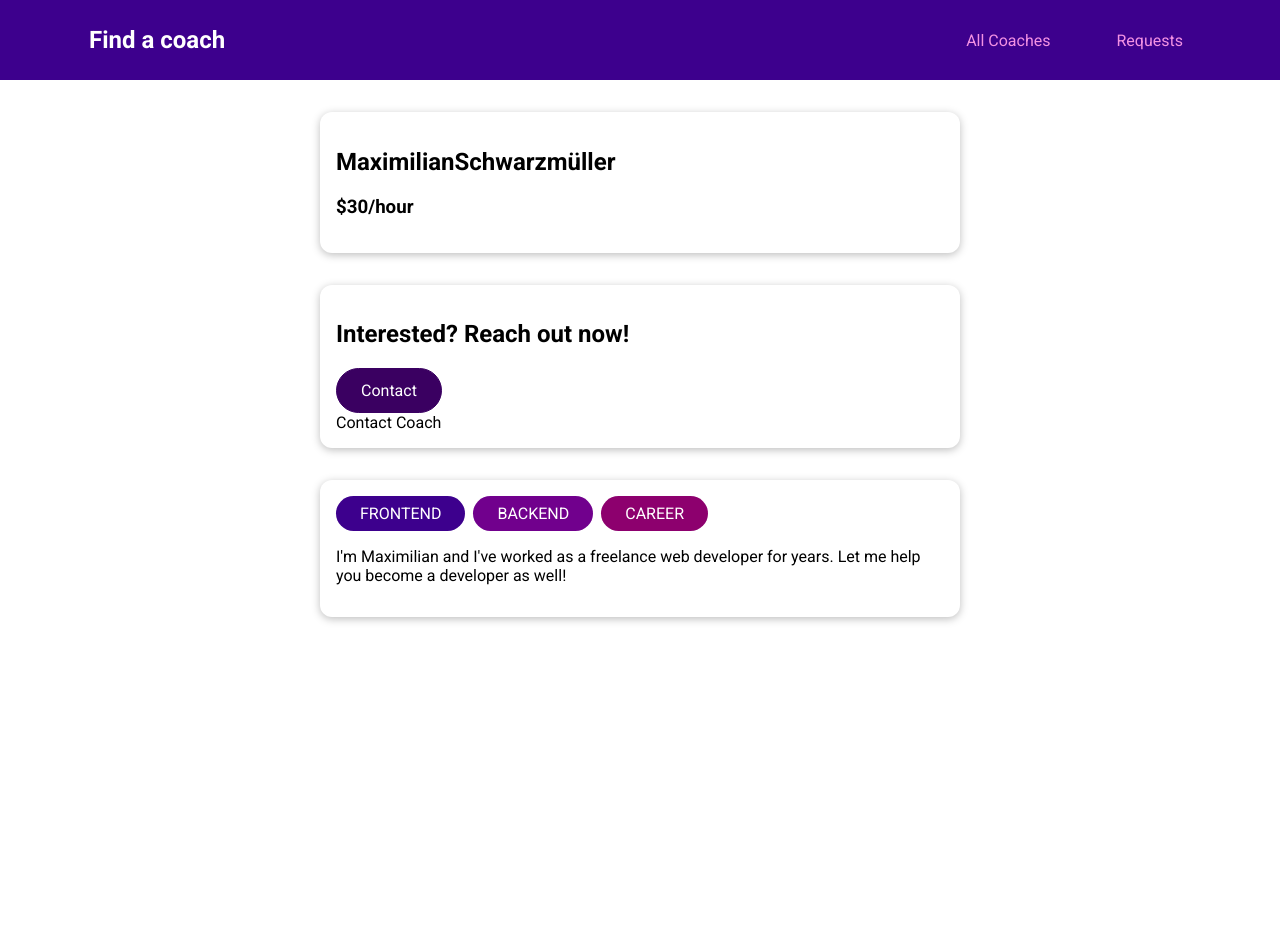
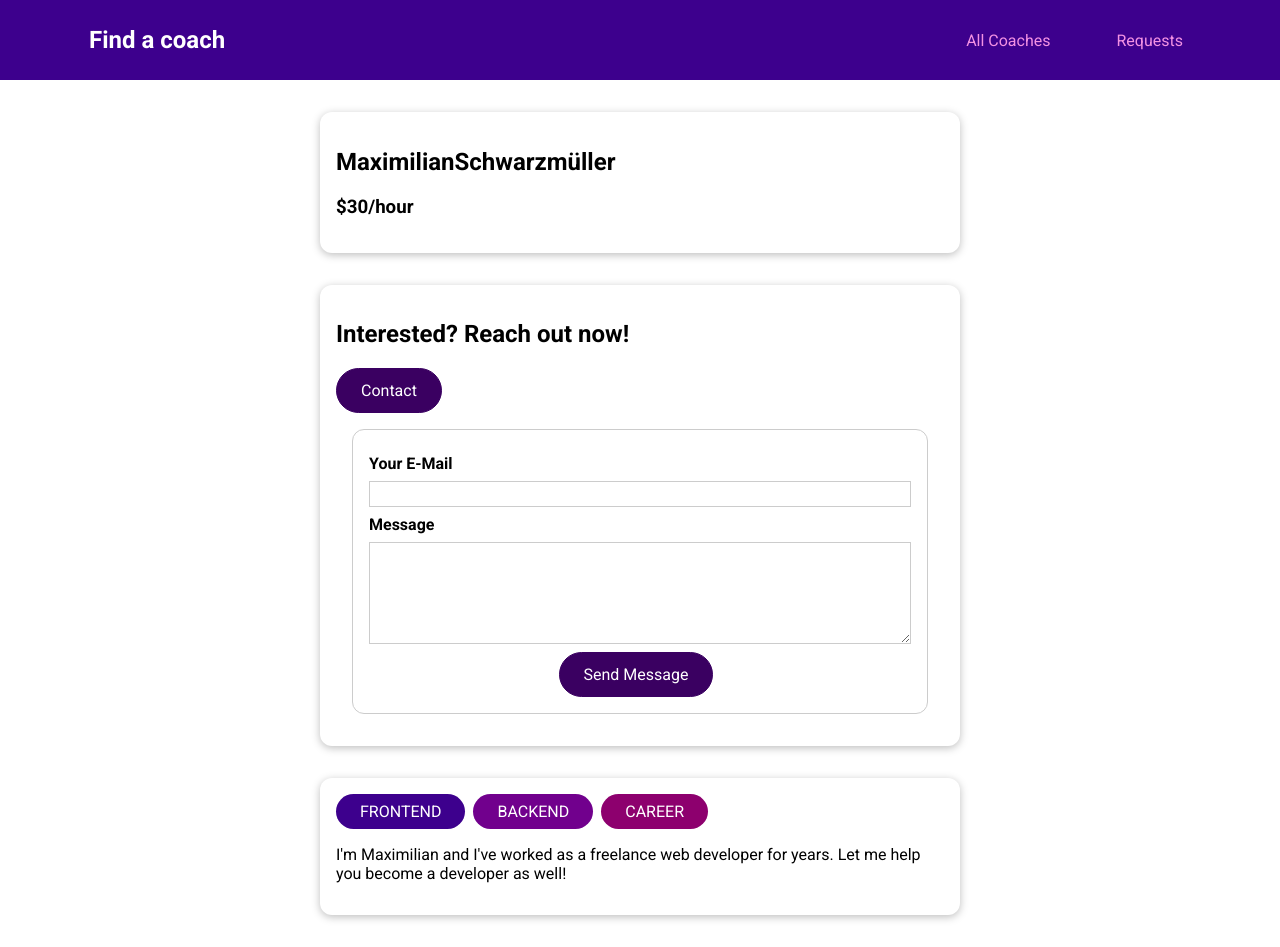
Before and after one commit to rifaath101/vue3-main-project, a Vue app: page /coaches/c1/contact in a window 1280 px wide. Before the commit the page ends 800 px from the top, so only its background shows below. Built offline with nearby package versions, Linux system fonts and the light colour scheme.

Commit message:
Working on the contact form

```diff
--- a/src/pages/requests/ContactCoach.vue
+++ b/src/pages/requests/ContactCoach.vue
@@ -1,3 +1,87 @@
 <template>
-  <div>Contact Coach</div>
+  <form @submit.prevent="submitForm">
+    <div class="form-control">
+      <label for="email">Your E-Mail</label>
+      <input type="email" id="email" v-model.trim="email" />
+    </div>
+    <div class="form-control">
+      <label for="message">Message</label>
+      <textarea rows="5" id="message" v-model.trim="message" />
+    </div>
+    <p class="errors" v-if="!formIsValid">
+      Please enter a valid email and non-empty message
+    </p>
+    <div class="actions">
+      <base-button>Send Message</base-button>
+    </div>
+  </form>
 </template>
+
+<script>
+export default {
+  data() {
+    return {
+      email: '',
+      message: '',
+      formIsValid: true,
+    };
+  },
+  methods: {
+    submitForm() {
+      this.formIsValid = true;
+      if (
+        this.email === '' ||
+        !this.email.includes('@') ||
+        this.message === ''
+      ) {
+        this.formIsValid = false;
+        return;
+      }
+    },
+  },
+};
+</script>
+
+<style scoped>
+form {
+  margin: 1rem;
+  border: 1px solid #ccc;
+  border-radius: 12px;
+  padding: 1rem;
+}
+
+.form-control {
+  margin: 0.5rem 0;
+}
+
+label {
+  font-weight: bold;
+  margin-bottom: 0.5rem;
+  display: block;
+}
+
+input,
+textarea {
+  display: block;
+  width: 100%;
+  font: inherit;
+  border: 1px solid #ccc;
+  padding: 0.15rem;
+}
+
+input:focus,
+textarea:focus {
+  border-color: #3d008d;
+  background-color: #faf6ff;
+  outline: none;
+}
+
+.errors {
+  font-weight: bold;
+  color: red;
+}
+
+.actions {
+  text-align: center;
+}
+</style>
```
